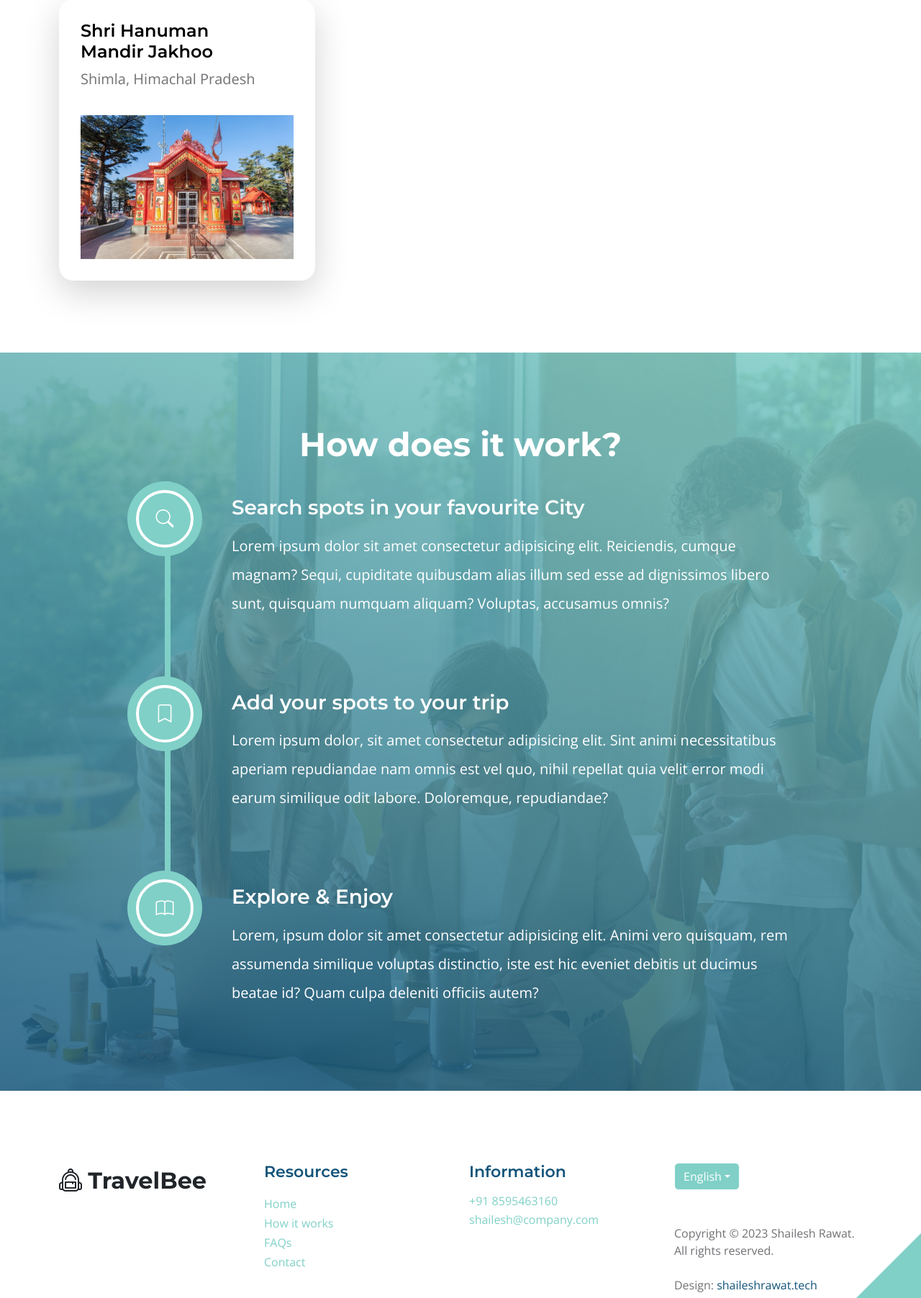
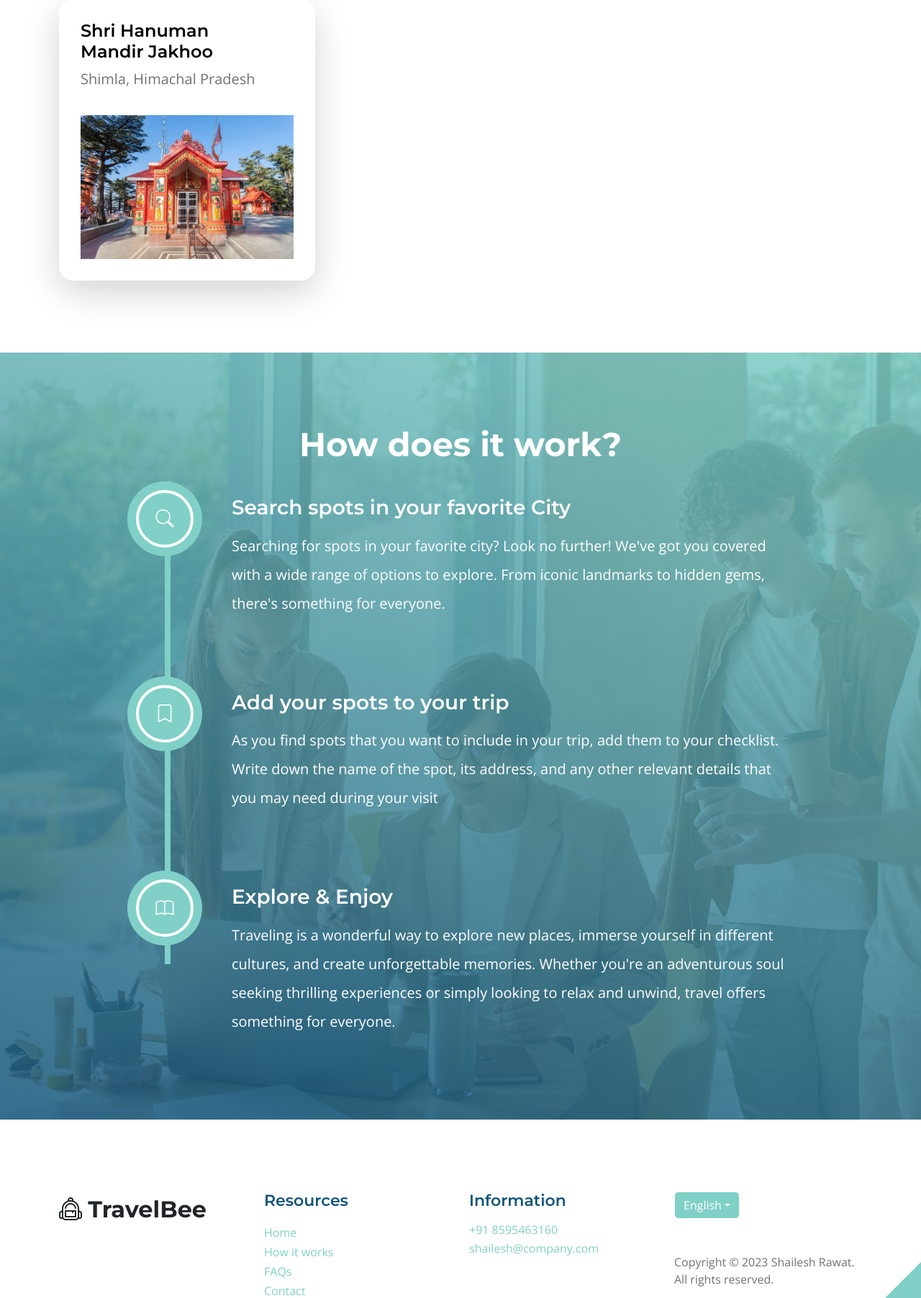
Before and after one commit to ShailRT/TripPlanner, a Django app: page / in a window 1280 px wide. Shown: the part 1210-3014 px from the top of the page at 72% size. Run offline with Django 4.2, Linux system fonts and the light colour scheme; data comes from the database, SQL or seed files in the repository; both versions use the stored data as it was after the commit; some libraries are stand-ins or nearby versions.

Commit message:
last commit

```diff
--- a/city_spot/templates/index.html
+++ b/city_spot/templates/index.html
@@ -289,11 +289,9 @@
                                 </div>
 
                                 <li>
-                                    <h4 class="text-white mb-3">Search spots in your favourite City</h4>
+                                    <h4 class="text-white mb-3">Search spots in your favorite City</h4>
 
-                                    <p class="text-white">Lorem ipsum dolor sit amet consectetur adipisicing elit.
-                                        Reiciendis, cumque magnam? Sequi, cupiditate quibusdam alias illum sed esse ad
-                                        dignissimos libero sunt, quisquam numquam aliquam? Voluptas, accusamus omnis?
+                                    <p class="text-white">Searching for spots in your favorite city? Look no further! We've got you covered with a wide range of options to explore. From iconic landmarks to hidden gems, there's something for everyone.
                                     </p>
 
                                     <div class="icon-holder">
@@ -304,9 +302,7 @@
                                 <li>
                                     <h4 class="text-white mb-3">Add your spots to your trip</h4>
 
-                                    <p class="text-white">Lorem ipsum dolor, sit amet consectetur adipisicing elit. Sint
-                                        animi necessitatibus aperiam repudiandae nam omnis est vel quo, nihil repellat
-                                        quia velit error modi earum similique odit labore. Doloremque, repudiandae?</p>
+                                    <p class="text-white">As you find spots that you want to include in your trip, add them to your checklist. Write down the name of the spot, its address, and any other relevant details that you may need during your visit</p>
 
                                     <div class="icon-holder">
                                         <i class="bi-bookmark"></i>
@@ -316,9 +312,7 @@
                                 <li>
                                     <h4 class="text-white mb-3">Explore &amp; Enjoy</h4>
 
-                                    <p class="text-white">Lorem, ipsum dolor sit amet consectetur adipisicing elit.
-                                        Animi vero quisquam, rem assumenda similique voluptas distinctio, iste est hic
-                                        eveniet debitis ut ducimus beatae id? Quam culpa deleniti officiis autem?</p>
+                                    <p class="text-white">Traveling is a wonderful way to explore new places, immerse yourself in different cultures, and create unforgettable memories. Whether you're an adventurous soul seeking thrilling experiences or simply looking to relax and unwind, travel offers something for everyone. </p>
 
                                     <div class="icon-holder">
                                         <i class="bi-book"></i>
--- a/tripplanner/settings.py
+++ b/tripplanner/settings.py
@@ -25,7 +25,7 @@ SECRET_KEY = 'django-insecure-)m9^r!)e88%zl7aiyx(+az=2ipqe)-akel+-y&5_x1jll3u$n&
 # SECURITY WARNING: don't run with debug turned on in production!
 DEBUG = True
 
-ALLOWED_HOSTS = ['3.6.198.197']
+ALLOWED_HOSTS = ['3.6.198.197', 'localhost']
 
 
 # Application definition
```
Also changed, not shown: city_spot/templates/spot-details.html (+8 -5 lines), city_spot/templates/trip-detail.html (+4 -4 lines), city_spot/templates/trip-list.html (+1 -38 lines), db.sqlite3.
